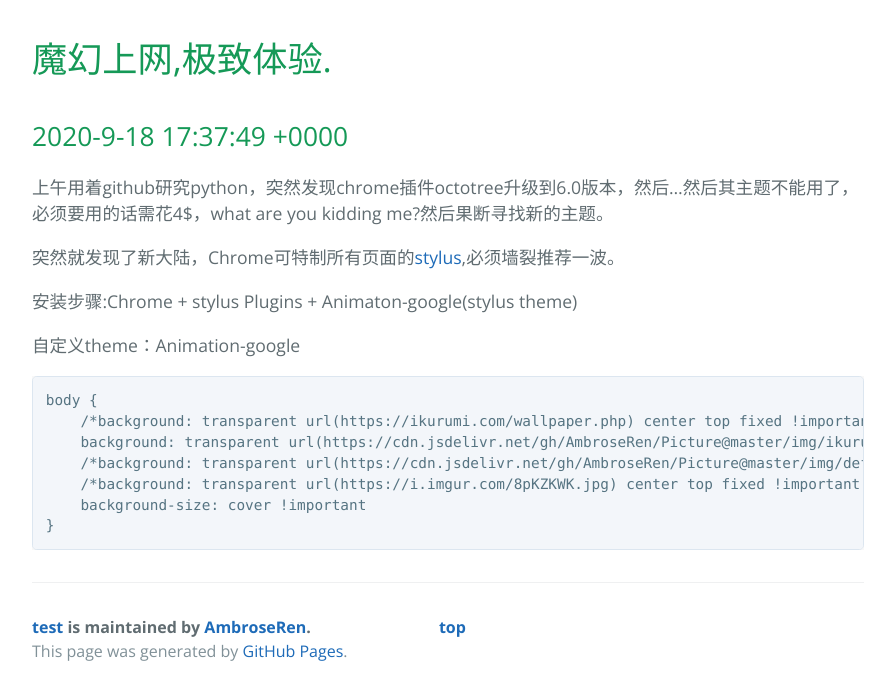
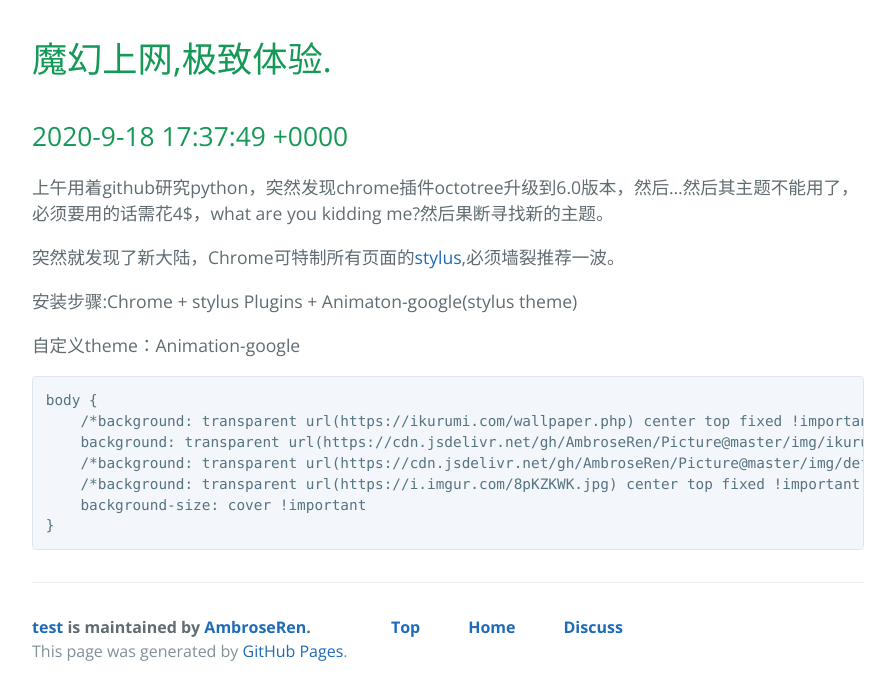
Before and after one commit to AmbroseRen/test, a Jekyll site: the page built from demo.md, in a window 1280 px wide. Shown: the top 700 px of the page, without its empty margins (192-1087 px from the left). Built offline with Jekyll 4.4.1, drawn with Linux system fonts in a browser that asks for light colours; our own code applies the rules of GitHub Pages for plain Markdown files; the repository's description, which GitHub fills in, is left out.

Commit message:
Update default.html

```diff
--- a/_layouts/default.html
+++ b/_layouts/default.html
@@ -39,7 +39,7 @@
 
       <footer class="site-footer">
         {% if site.github.is_project_page %}
-          <span class="site-footer-owner"><a href="{{ site.github.repository_url }}">{{ site.github.repository_name }}</a> is maintained by <a href="{{ site.github.owner_url }}">{{ site.github.owner_name }}</a>.&emsp;&emsp;&emsp;&emsp;&emsp;&emsp;&emsp;&emsp;<a href="#top">top</a></span>
+          <span class="site-footer-owner"><a href="{{ site.github.repository_url }}">{{ site.github.repository_name }}</a> is maintained by <a href="{{ site.github.owner_url }}">{{ site.github.owner_name }}</a>.&emsp;&emsp;&emsp;&emsp;&emsp;<a href="#top">Top</a>&emsp;&emsp;&emsp;<a href="https://ambroseren.github.io/test">Home</a>&emsp;&emsp;&emsp;<a href="https://ambroseren.github.io/friends/">Discuss</a></span>
         {% endif %}
         <span class="site-footer-credits">This page was generated by <a href="https://pages.github.com">GitHub Pages</a>.</span>
       </footer>
```
